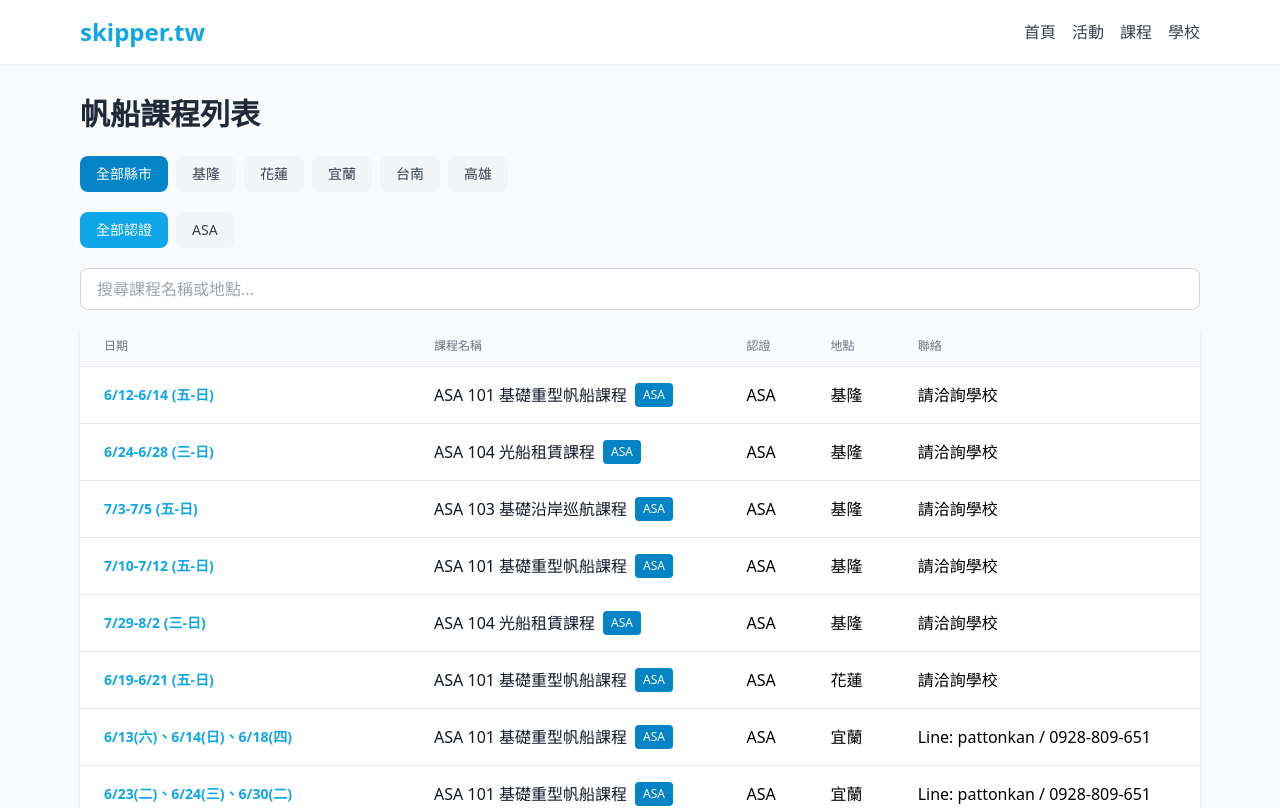
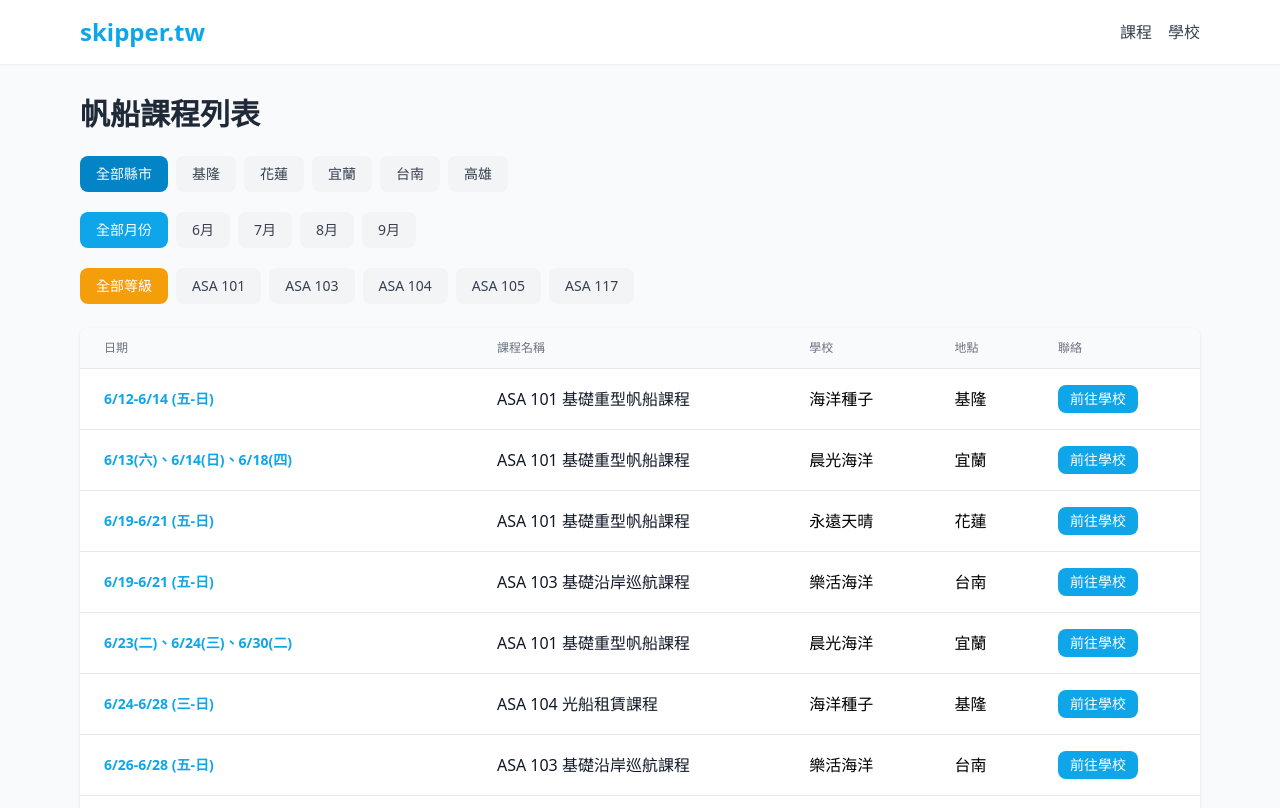
Before and after one commit to linroex/skipper.tw, a Vue app: page /courses in a window 1280 px wide. Shown: the top 808 px of the page. Built offline with nearby package versions, Linux system fonts and the light colour scheme.

Commit message:
Update course navigation and filters

```diff
--- a/public/data/courses.json
+++ b/public/data/courses.json
@@ -371,7 +371,7 @@
       "location": "花蓮",
       "price": null,
       "contact": "請洽詢學校",
-      "url": ""
+      "url": "https://www.facebook.com/sailwithalwayssunshine/?locale=zh_TW"
     }
   ]
 }
--- a/public/data/schools.json
+++ b/public/data/schools.json
@@ -10,7 +10,7 @@
       "locations": ["高雄"]
     },
     {
-      "id": "晨光海洋",
+      "id": "dawnlightocean",
       "name": "晨光海洋 ASA 帆船學校",
       "shortName": "晨光海洋",
       "description": "宜蘭地區專業帆船教練團隊",
@@ -19,7 +19,7 @@
       "locations": ["宜蘭"]
     },
     {
-      "id": "海洋種子",
+      "id": "seedmarine",
       "name": "海洋種子帆船學校",
       "shortName": "海洋種子",
       "description": "北台灣地區資深帆船教學團隊",
@@ -28,7 +28,7 @@
       "locations": ["基隆"]
     },
     {
-      "id": "樂活海洋",
+      "id": "lohas",
       "name": "樂活海洋",
       "shortName": "樂活海洋",
       "description": "南台灣地區專業帆船教學團隊",
@@ -37,10 +37,11 @@
       "locations": ["台南"]
     },
     {
-      "id": "永遠天晴",
+      "id": "sailwithalwayssunshine",
       "name": "花蓮帆船學校 永遠天晴",
       "shortName": "永遠天晴",
       "description": "花蓮地區帆船教學團隊",
+      "url": "https://www.facebook.com/sailwithalwayssunshine/?locale=zh_TW",
       "certs": ["ASA"],
       "locations": ["花蓮"]
     }
--- a/src/App.vue
+++ b/src/App.vue
@@ -5,9 +5,7 @@
         <div class="flex justify-between items-center h-16">
           <router-link to="/" class="text-2xl font-bold text-primary">skipper.tw</router-link>
           <div class="flex space-x-4">
-            <router-link to="/" class="text-gray-700 hover:text-primary">首頁</router-link>
-            <router-link to="/activities" class="text-gray-700 hover:text-primary">活動</router-link>
-            <router-link to="/courses" class="text-gray-700 hover:text-primary">課程</router-link>
+            <router-link to="/" class="text-gray-700 hover:text-primary">課程</router-link>
             <router-link to="/schools" class="text-gray-700 hover:text-primary">學校</router-link>
           </div>
         </div>
--- a/src/router/index.js
+++ b/src/router/index.js
@@ -1,5 +1,4 @@
 import { createRouter, createWebHistory } from 'vue-router'
-import Home from '../views/Home.vue'
 import Activities from '../views/Activities.vue'
 import Courses from '../views/Courses.vue'
 import Schools from '../views/Schools.vue'
@@ -9,7 +8,7 @@ const routes = [
   {
     path: '/',
     name: 'Home',
-    component: Home
+    component: Courses
   },
   {
     path: '/activities',
--- a/src/views/Courses.vue
+++ b/src/views/Courses.vue
@@ -30,34 +30,34 @@
         </div>
       </div>
 
-      <!-- 第二列：認證類型篩選 -->
+      <!-- 第二列：月份篩選 -->
       <div class="overflow-x-auto whitespace-nowrap -mx-4 px-4 pb-2">
         <div class="flex gap-2 inline-flex">
           <button
-            @click="clearOrganizationFilter"
+            @click="clearMonthFilter"
             :class="[
               'px-4 py-2 rounded-lg text-sm font-medium transition-colors',
-              !selectedOrganization ? 'bg-primary text-white' : 'bg-gray-100 text-gray-700 hover:bg-gray-200'
+              !selectedMonth ? 'bg-primary text-white' : 'bg-gray-100 text-gray-700 hover:bg-gray-200'
             ]"
           >
-            全部認證
+            全部月份
           </button>
           <button
-            v-for="org in organizations"
-            :key="org"
-            @click="selectedOrganization = org"
+            v-for="month in courseMonths"
+            :key="month"
+            @click="selectedMonth = month"
             :class="[
               'px-4 py-2 rounded-lg text-sm font-medium transition-colors',
-              selectedOrganization === org ? 'bg-primary text-white' : 'bg-gray-100 text-gray-700 hover:bg-gray-200'
+              selectedMonth === month ? 'bg-primary text-white' : 'bg-gray-100 text-gray-700 hover:bg-gray-200'
             ]"
           >
-            {{ org }}
+            {{ formatMonthLabel(month) }}
           </button>
         </div>
       </div>
 
-      <!-- 第三列：課程編號篩選（根據認證類型動態顯示） -->
-      <div v-if="selectedOrganization && currentCourseCodes.length > 0" class="overflow-x-auto whitespace-nowrap -mx-4 px-4 pb-2">
+      <!-- 第三列：ASA 等級篩選 -->
+      <div class="overflow-x-auto whitespace-nowrap -mx-4 px-4 pb-2">
         <div class="flex gap-2 inline-flex">
           <button
             @click="clearLevelFilter"
@@ -66,10 +66,10 @@
               !selectedLevel ? 'bg-accent text-white' : 'bg-gray-100 text-gray-700 hover:bg-gray-200'
             ]"
           >
-            全部課程
+            全部等級
           </button>
           <button
-            v-for="courseCode in currentCourseCodes"
+            v-for="courseCode in courseCodes"
             :key="courseCode"
             @click="selectedLevel = courseCode"
             :class="[
@@ -82,31 +82,31 @@
         </div>
       </div>
 
-      <!-- 搜尋框 -->
-      <div>
-        <input
-          v-model="search"
-          type="text"
-          placeholder="搜尋課程名稱或地點..."
-          class="w-full px-4 py-2 border border-gray-300 rounded-lg focus:outline-none focus:ring-2 focus:ring-secondary"
-        />
-      </div>
     </div>
 
     <!-- 簡單列表 -->
     <ResponsiveTable
       :items="filteredCourses"
-      :headers="[ '日期', '課程名稱', '認證', '地點', '聯絡' ]"
+      :headers="[ '日期', '課程名稱', '學校', '地點', '聯絡' ]"
       :title-key="'title'"
       :header-extra="{
         render: (course) => formatItemDate(course),
-        tagRender: (course) => course.organization,
-        tagClass: 'bg-secondary text-white text-xs px-2 py-1 rounded'
+        tagRender: null,
+        tagClass: ''
       }"
       :columns="[
-        { key: 'organization', label: '認證', render: (course) => course.organization || '-' },
+        { key: 'unit', label: '學校', render: (course) => getSchoolName(course.unit) },
         { key: 'location', label: '地點' },
-        { key: 'contact', label: '聯絡' }
+        {
+          key: 'schoolLink',
+          label: '聯絡',
+          component: 'router-link',
+          props: (course) => ({
+            to: getSchoolRoute(course.unit),
+            class: 'inline-block bg-primary text-white px-3 py-1 rounded-lg text-sm hover:bg-secondary transition'
+          }),
+          render: () => '前往學校'
+        }
       ]"
       empty-message="沒有符合條件的課程"
     />
@@ -115,110 +115,130 @@
 
 <script setup>
 import { ref, computed, onMounted } from 'vue'
-import { fetchCourses } from '../utils/api.js'
-import { getLocationOrder, getRegionOrder } from '../utils/location.js'
+import { fetchCourses, fetchSchools } from '../utils/api.js'
+import { getLocationOrder } from '../utils/location.js'
 import { formatItemDate, parseLocalDate } from '../utils/format.js'
 import ResponsiveTable from '../components/ResponsiveTable.vue'
 
 
 const courses = ref([])
 const locations = ref([])
-const organizations = ref([])
-const search = ref('')
+const schools = ref([])
 const selectedLocation = ref('')
-const selectedOrganization = ref('')
+const selectedMonth = ref('')
 const selectedLevel = ref('')
 
 const parseDate = parseLocalDate
 
-const filteredCourses = computed(() => {
+const schoolByUnit = computed(() => {
+  const map = new Map()
+  schools.value.forEach(school => map.set(school.name, school))
+  return map
+})
+
+const getSchool = (unit) => schoolByUnit.value.get(unit)
+const getSchoolName = (unit) => getSchool(unit)?.shortName || unit || '-'
+const getSchoolRoute = (unit) => {
+  const school = getSchool(unit)
+  return school ? { name: 'School', params: { id: school.id } } : { name: 'Schools' }
+}
+
+const getCourseCode = (title) => {
+  if (!title) return ''
+  const match = title.match(/ASA\s*\d{2,3}|IYT\s*\d{2,3}/i)
+  return match ? match[0].replace(/\s+/, ' ').toUpperCase() : ''
+}
+
+const getMonthKey = (date) => {
+  const parsedDate = parseDate(date)
+  if (!parsedDate) return ''
+  return `${parsedDate.getFullYear()}-${String(parsedDate.getMonth() + 1).padStart(2, '0')}`
+}
+
+const formatMonthLabel = (monthKey) => {
+  const [year, month] = monthKey.split('-')
+  return `${Number(month)}月`
+}
+
+const isUpcomingCourse = (course) => {
   const today = new Date()
   today.setHours(0, 0, 0, 0)
+  const endDate = parseDate(course.endDate)
+  if (!endDate) return false
+  endDate.setHours(0, 0, 0, 0)
+  return endDate >= today
+}
 
+const matchesLocationFilter = (course) => {
+  return selectedLocation.value === '' || course.location === selectedLocation.value
+}
+
+const matchesMonthFilter = (course) => {
+  return selectedMonth.value === '' || getMonthKey(course.startDate) === selectedMonth.value
+}
+
+const matchesBasicFilters = (course) => {
+  return matchesLocationFilter(course) && matchesMonthFilter(course)
+}
+
+const courseMonths = computed(() => {
+  const monthSet = new Set()
+  courses.value
+    .filter(course => isUpcomingCourse(course) && matchesLocationFilter(course))
+    .forEach(course => {
+      const month = getMonthKey(course.startDate)
+      if (month) monthSet.add(month)
+    })
+  return Array.from(monthSet).sort()
+})
+
+const courseCodes = computed(() => {
+  const codeSet = new Set()
+  courses.value
+    .filter(course => isUpcomingCourse(course) && matchesBasicFilters(course))
+    .forEach(course => {
+      const code = getCourseCode(course.title)
+      if (code) codeSet.add(code)
+    })
+  return Array.from(codeSet).sort()
+})
+
+const filteredCourses = computed(() => {
   return courses.value.filter(course => {
-    const endDate = parseDate(course.endDate)
-    endDate.setHours(0, 0, 0, 0)
+    // 只顯示尚未結束的課程（結束日期 >= 今天）
+    if (!isUpcomingCourse(course)) return false
 
-    // 只顯示尚未結束的課程（結束日期 >= 今天）
-    if (endDate < today) return false
+    const matchLevel = selectedLevel.value === '' || getCourseCode(course.title) === selectedLevel.value
+    return matchesBasicFilters(course) && matchLevel
+  }).sort((a, b) => {
+    // 按開始日期排序：先近後遠
+    const dateDiff = parseDate(a.startDate) - parseDate(b.startDate)
+    if (dateDiff !== 0) return dateDiff
 
-    const matchSearch = search.value === '' ||
-      course.title.includes(search.value) ||
-      course.location.includes(search.value)
-    const matchLocation = selectedLocation.value === '' || course.location === selectedLocation.value
-    const matchOrganization = selectedOrganization.value === '' || course.organization === selectedOrganization.value
-
-    // 從標題提取課程編號
-    const courseCode = getCourseCode(course.title)
-    const matchLevel = selectedLevel.value === '' || courseCode === selectedLevel.value
-
-    return matchSearch && matchLocation && matchOrganization && matchLevel
-  }).sort((a, b) => {
-    // 先按地區排序（北台灣 → 東台灣 → 中台灣 → 南台灣）
-    const regionDiff = getRegionOrder(a.region) - getRegionOrder(b.region)
-    if (regionDiff !== 0) return regionDiff
-
-    // 再按地點排序（由北到南）
-    const locationDiff = getLocationOrder(a.location) - getLocationOrder(b.location)
-    if (locationDiff !== 0) return locationDiff
-
-    // 最後按日期排序
-    return parseDate(a.startDate) - parseDate(b.startDate)
+    // 同一天再按地點排序，讓顯示穩定
+    return getLocationOrder(a.location) - getLocationOrder(b.location)
   })
 })
 
-// 從課程標題提取課程編號
-const getCourseCode = (title) => {
-  if (!title) return ''
-  const match = title.match(/ASA \d{3}|ASA\s*\d{3}|IYT \d{3}|ASA \d{2}|ASA\s*\d{2}/i)
-  return match ? match[0].toUpperCase() : ''
-}
-
 // 清除篩選的輔助函式
 const clearLocationFilter = () => { selectedLocation.value = '' }
-const clearOrganizationFilter = () => { selectedOrganization.value = ''; selectedLevel.value = '' }
+const clearMonthFilter = () => { selectedMonth.value = '' }
 const clearLevelFilter = () => { selectedLevel.value = '' }
-
-// 根據當前篩選條件，顯示該組織實際有開過的課程編號
-const currentCourseCodes = computed(() => {
-  if (!selectedOrganization.value) return []
-
-  const orgCourses = courses.value.filter(course => {
-    if (course.organization !== selectedOrganization.value) return false
-
-    // 根據其他篩選條件過濾
-    if (selectedLocation.value && course.location !== selectedLocation.value) return false
-    if (search.value && !course.title.includes(search.value) && !course.location.includes(search.value)) return false
-
-    return true
-  })
-
-  const codeSet = new Set()
-  orgCourses.forEach(course => {
-    const courseCode = getCourseCode(course.title)
-    if (courseCode) {
-      codeSet.add(courseCode)
-    }
-  })
-
-  return Array.from(codeSet).sort()
-})
 
 onMounted(async () => {
   const coursesData = await fetchCourses()
+  const schoolsData = await fetchSchools()
 
   courses.value = coursesData.courses
+  schools.value = schoolsData.schools
 
-  // 動態提取所有獨特縣市和認證組織
+  // 動態提取所有獨特縣市
   const locationSet = new Set()
-  const organizationSet = new Set()
 
   courses.value.forEach(course => {
     if (course.location) locationSet.add(course.location)
-    if (course.organization) organizationSet.add(course.organization)
   })
 
   locations.value = Array.from(locationSet).sort((a, b) => getLocationOrder(a) - getLocationOrder(b))
-  organizations.value = Array.from(organizationSet).sort()
 })
 </script>
--- a/src/views/Home.vue
+++ b/src/views/Home.vue
@@ -45,15 +45,15 @@
       <div class="mt-4">
         <ResponsiveTable
           :items="featuredCourses"
-          :headers="[ '日期', '課程名稱', '認證' ]"
+          :headers="[ '日期', '課程名稱', '學校' ]"
           :title-key="'title'"
           :header-extra="{
             render: (course) => formatItemDate(course),
-            tagRender: (course) => course.organization,
-            tagClass: 'bg-secondary text-white text-xs px-2 py-1 rounded'
+            tagRender: null,
+            tagClass: ''
           }"
           :columns="[
-            { key: 'organization', label: '認證', render: (course) => course.organization || '-' }
+            { key: 'unit', label: '學校', render: (course) => getSchoolName(course.unit) }
           ]"
           empty-message="暫無熱門課程"
         />
@@ -63,8 +63,8 @@
 </template>
 
 <script setup>
-import { ref, onMounted } from 'vue'
-import { fetchActivities, fetchCourses } from '../utils/api.js'
+import { ref, computed, onMounted } from 'vue'
+import { fetchActivities, fetchCourses, fetchSchools } from '../utils/api.js'
 import { getLocationOrder, getRegionOrder } from '../utils/location.js'
 import { formatItemDate, parseLocalDate } from '../utils/format.js'
 import ResponsiveTable from '../components/ResponsiveTable.vue'
@@ -72,6 +72,7 @@ import ResponsiveTable from '../components/ResponsiveTable.vue'
 
 const upcomingActivities = ref([])
 const featuredCourses = ref([])
+const schools = ref([])
 
 const getType = (typeId) => {
   const typeMap = {
@@ -85,9 +86,19 @@ const getType = (typeId) => {
 
 const parseDate = parseLocalDate
 
+const schoolByUnit = computed(() => {
+  const map = new Map()
+  schools.value.forEach(school => map.set(school.name, school))
+  return map
+})
+
+const getSchoolName = (unit) => schoolByUnit.value.get(unit)?.shortName || unit || '-'
+
 onMounted(async () => {
   const activitiesData = await fetchActivities()
   const coursesData = await fetchCourses()
+  const schoolsData = await fetchSchools()
+  schools.value = schoolsData.schools
 
   const today = new Date()
   today.setHours(0, 0, 0, 0)
```
Also changed, not shown: src/components/ResponsiveTable.vue (+7 -3 lines).
